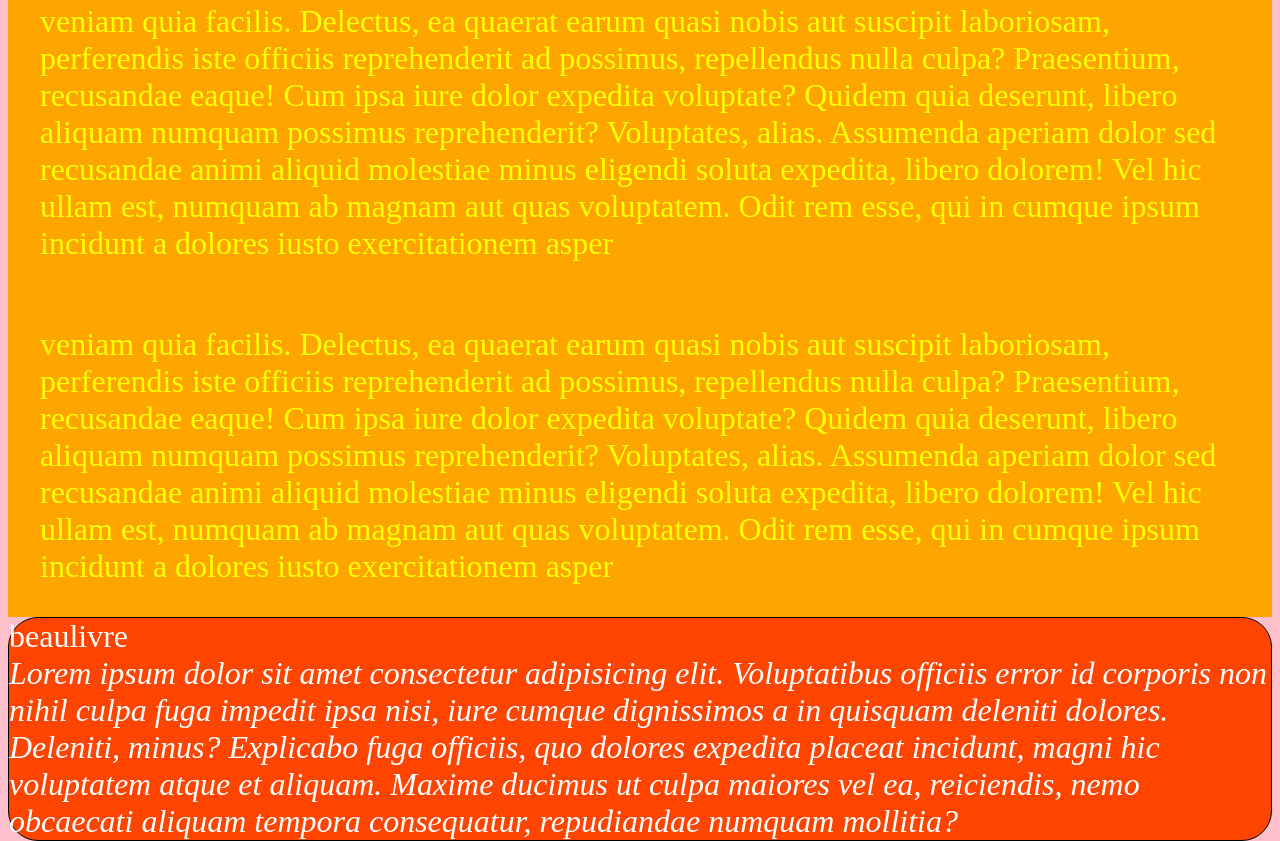
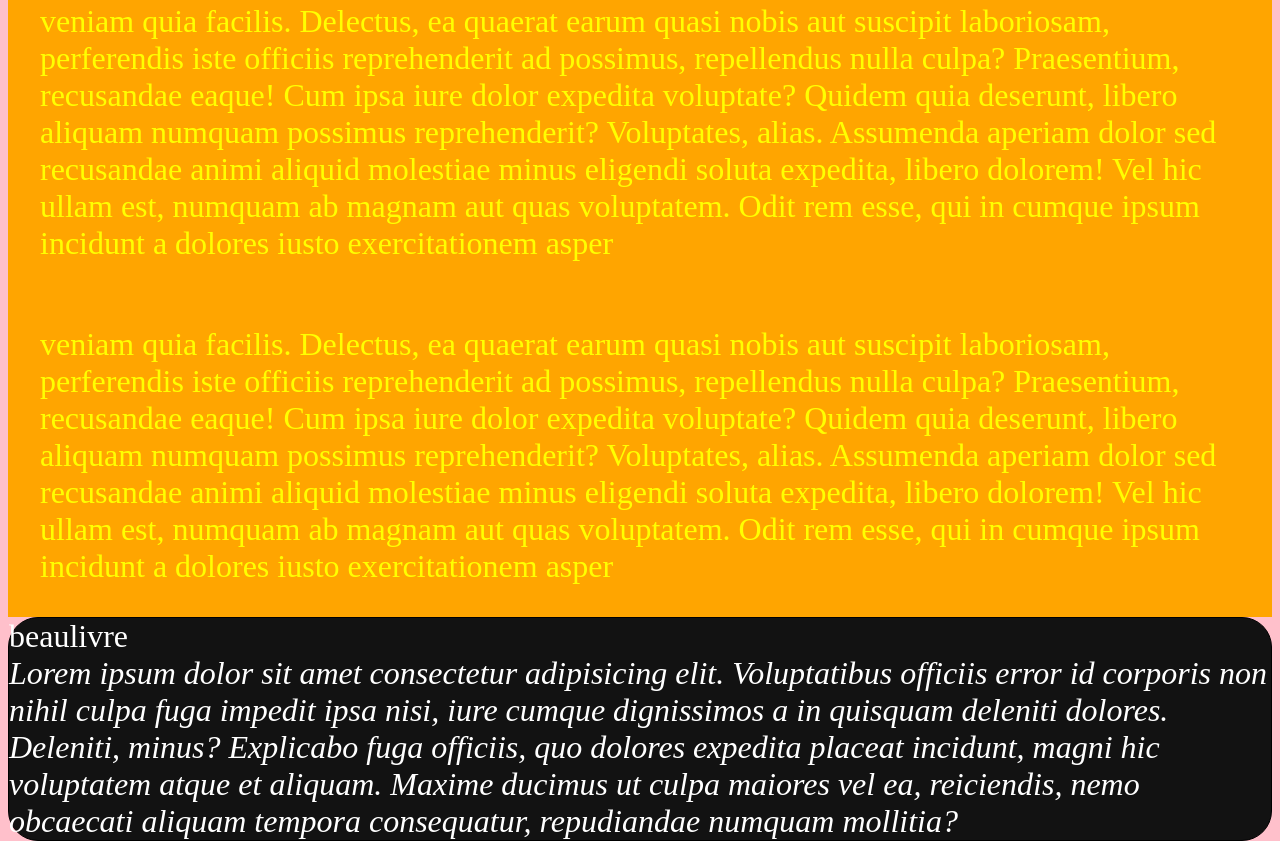
Before and after one commit to gmourozf/front, a plain HTML site: page Responsive/index.html in a window 1280 px wide. Shown: the part 1766-2607 px from the top of the page. Drawn offline with nearby package versions, Linux system fonts and the light colour scheme; files that its build step writes are made by us from their sources.

Commit message:
Sass TD4 Fin

```diff
--- a/projet_sass/src/scss/components/_lists.scss
+++ b/projet_sass/src/scss/components/_lists.scss
@@ -1,4 +1,4 @@
 $list-books:  "roman", "poesie", "piece-theatre", "bd", "recette", "manuel";
 
 //fonction d'ajout dans une liste  il faut indiquer le séparateur
-$list-books : append($list-books,'beaulivre', comma )
+$list-books : append($list-books,'beaulivre', comma );
--- a/projet_sass/src/scss/style.scss
+++ b/projet_sass/src/scss/style.scss
@@ -10,6 +10,7 @@
                 @use './pages/header';
                 @use './pages/heritage';
                 @use './utils/mixins' as *;
+                @use './utils/themes' as *;
                 @use 'sass:math';
                 @use "sass:selector";
                 @use './components/lists' as *;
@@ -75,12 +76,14 @@
                  .col:nth-child(3) {
                      background-color: $bg-pink;
                  }
+
                  $percent:0;
                  .col-6 {
                     $percent: column-percent(6);
                     @debug 'la taile est  #{$percent}';
                     width: $percent;
                  }
+
                  $size : 50vw;
                  aside{
                      $width: math.div($size,100vw) * 100%;
@@ -95,9 +98,11 @@
                  aside::before {
                      content: open-quote;
                  }
+
                  aside::after{
                      content: close-quote;
                  }
+
                  $result:0;
                  h3{
                      $result: pix2rem(24px );
@@ -106,15 +111,30 @@
 
                  }
 
+                 //utilisation d'une boucle @for pour génerer 4 classe a utiliser pour des paragraphes
+
+                 @for $i from 1 through 5 {
+                     .p-#{$i} {
+                        padding-left :$i* 1em;
+                      }
+                 }
+
+                 //utilisation d'une boucle @each
+
+
+
+
 
 
 
 
                  footer {
-                     color: $color-white;
-                     background-color: $bg-orangered;
+                    //  color: $color-white;
+                    //  background-color: $bg-orangered;
+                    @include theme($theme);
                      grid-area: "footer";
                      @include border-radius(30px);
+
                  }
 
                  footer::before{
--- /dev/null
+++ b/projet_sass/src/scss/utils/_themes.scss
@@ -0,0 +1,39 @@
+$theme:"dark";
+@mixin theme($theme) {
+  @if ($theme == "dark") {
+    background-color: #121212;
+    color: white;
+  } @else if ($theme == "pastel") {
+    background-color: #dee2ff;
+    color: #333;
+  } @else {
+    background-color: #bee1e6;
+    color: #000;
+  }
+};
+ // premiere methode pour créée  des class pour gerrer des les couleurs
+// $color-map : ('vert': green , 'bleu': blue, 'marron' : brown , 'jaune' : yellow, 'rouge':red);
+
+// @each $keys,$value in $color-map {
+
+//     .#{$keys} {
+//         color: #{$value};
+//     }
+
+
+//};
+
+// deuxieme methode pour generer des class qui gèrent des couleurs
+$color-map2 : ('color-green':('color': green) ,'color-blue':('color': blue), 'color-brown': ('color' : brown) , 'color-yellow': ('color' : yellow),'color-red' : ('col':red));
+@each $keys, $value in $color-map2 {
+
+        .#{$keys} {
+
+            color: #{(map-get($value, 'color' ))};
+
+
+        }
+
+
+
+};
```
Also changed, not shown: projet_sass/dist/assets/css/style.css, 1 other file.
